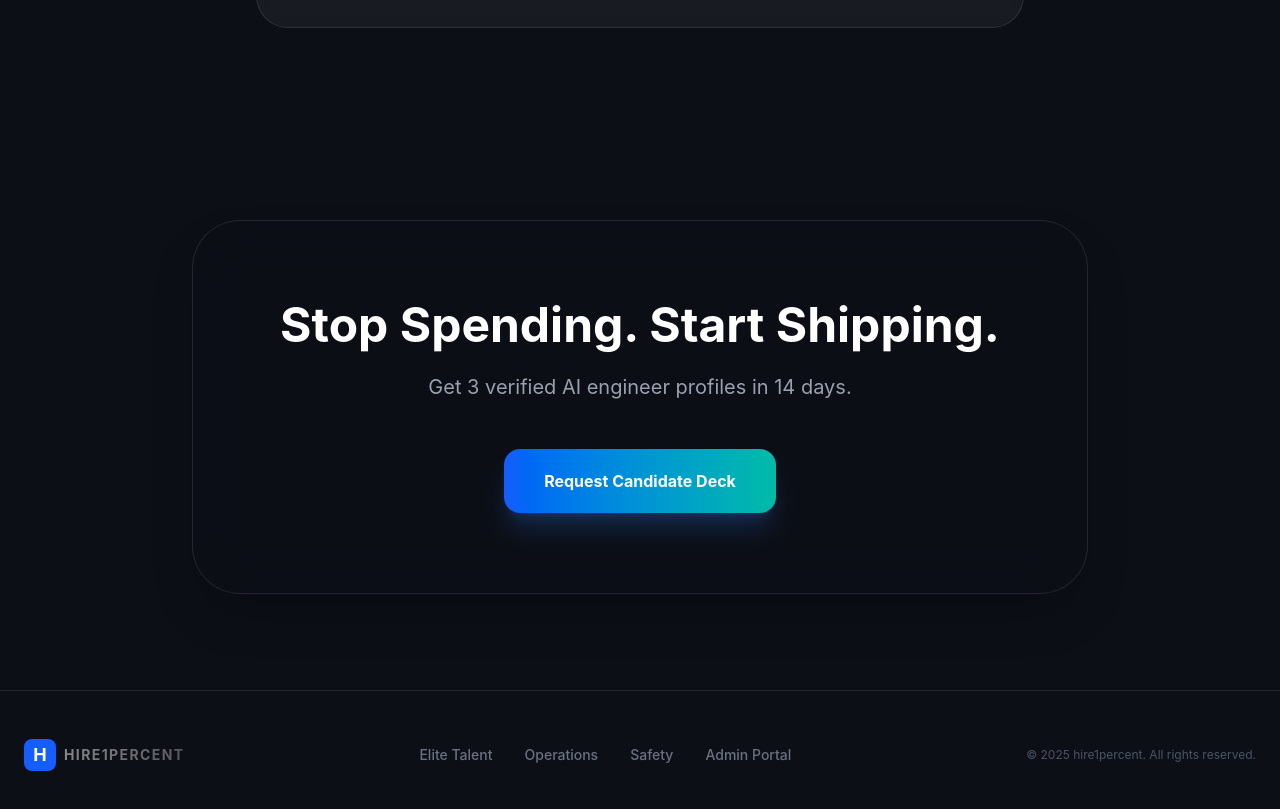
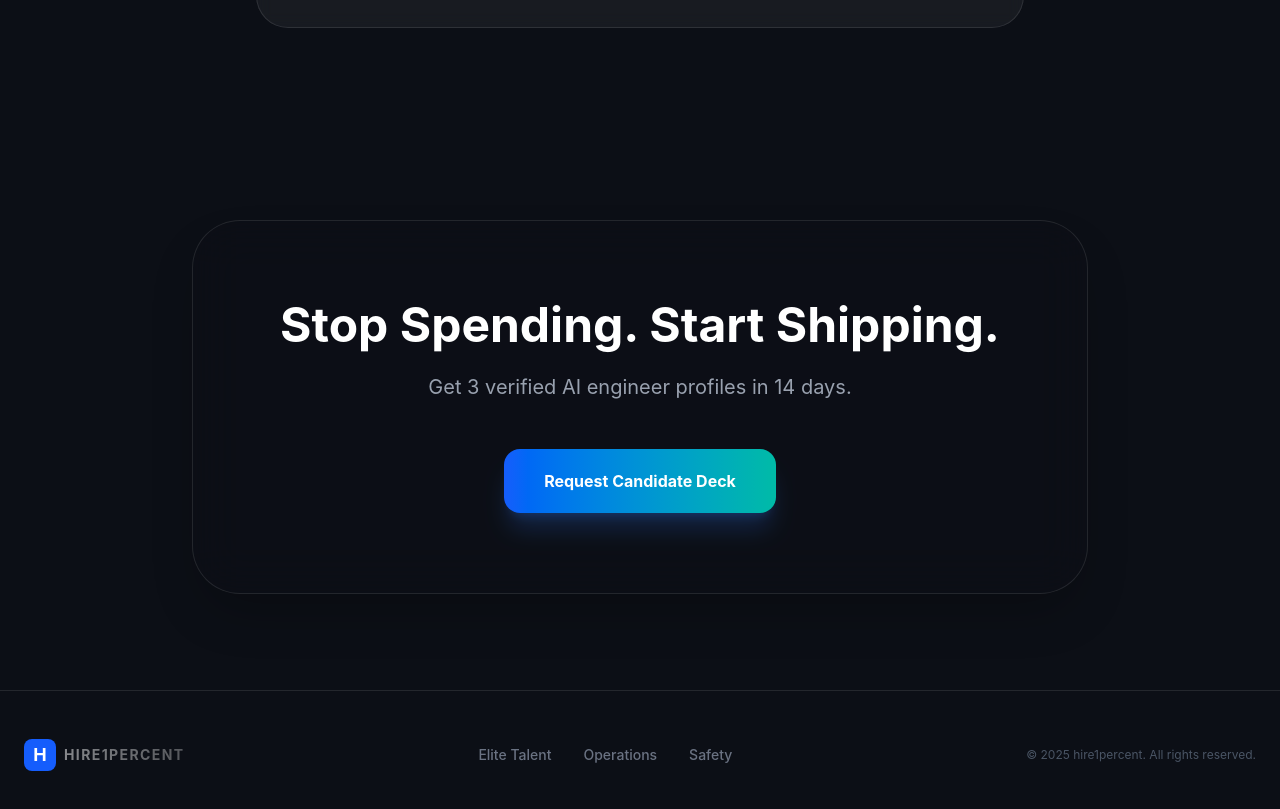
Before and after one commit to srav-742/updatedtalentecosystem, a React (Vite) app in the folder frontend/: page / in a window 1280 px wide. Shown: the part 5275-6084 px from the top of the page. Built offline with nearby package versions, Linux system fonts and the light colour scheme; no server answers.

Commit message:
feat: remove Admin Portal links from UI

```diff
--- a/frontend/src/components/Footer.jsx
+++ b/frontend/src/components/Footer.jsx
@@ -14,7 +14,6 @@ const Footer = () => {
                         <a href="#elite-talent" className="hover:text-white transition-colors">Elite Talent</a>
                         <a href="#operations" className="hover:text-white transition-colors">Operations</a>
                         <a href="#safety" className="hover:text-white transition-colors">Safety</a>
-                        <a href="/admin/recordings" className="hover:text-white transition-colors">Admin Portal</a>
                     </div>
 
                     <div className="text-gray-600 text-xs">
--- a/frontend/src/components/Navbar.jsx
+++ b/frontend/src/components/Navbar.jsx
@@ -58,11 +58,6 @@ const Navbar = () => {
                     <div className="flex items-center space-x-4">
                         {user ? (
                             <>
-                                {user.role === 'admin' && (
-                                    <Link to="/admin/recordings" className="px-4 py-2 text-xs font-black uppercase tracking-widest bg-blue-600/10 text-blue-400 border border-blue-500/20 rounded-xl hover:bg-blue-600 hover:text-white transition-all shadow-lg shadow-blue-500/10">
-                                        Admin Portal
-                                    </Link>
-                                )}
                                 <Link to={user.role === 'recruiter' ? '/recruiter' : '/seeker'} className="text-sm font-medium text-gray-400 hover:text-white transition-colors">
                                     Dashboard
                                 </Link>
```
